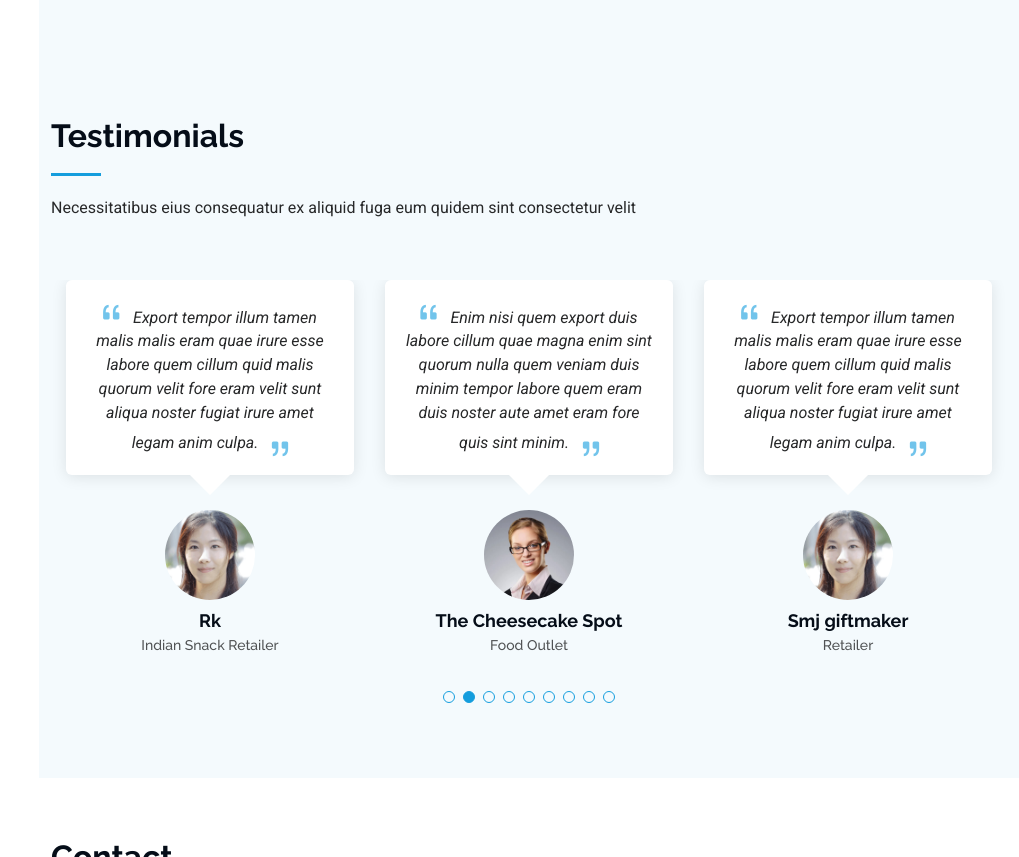
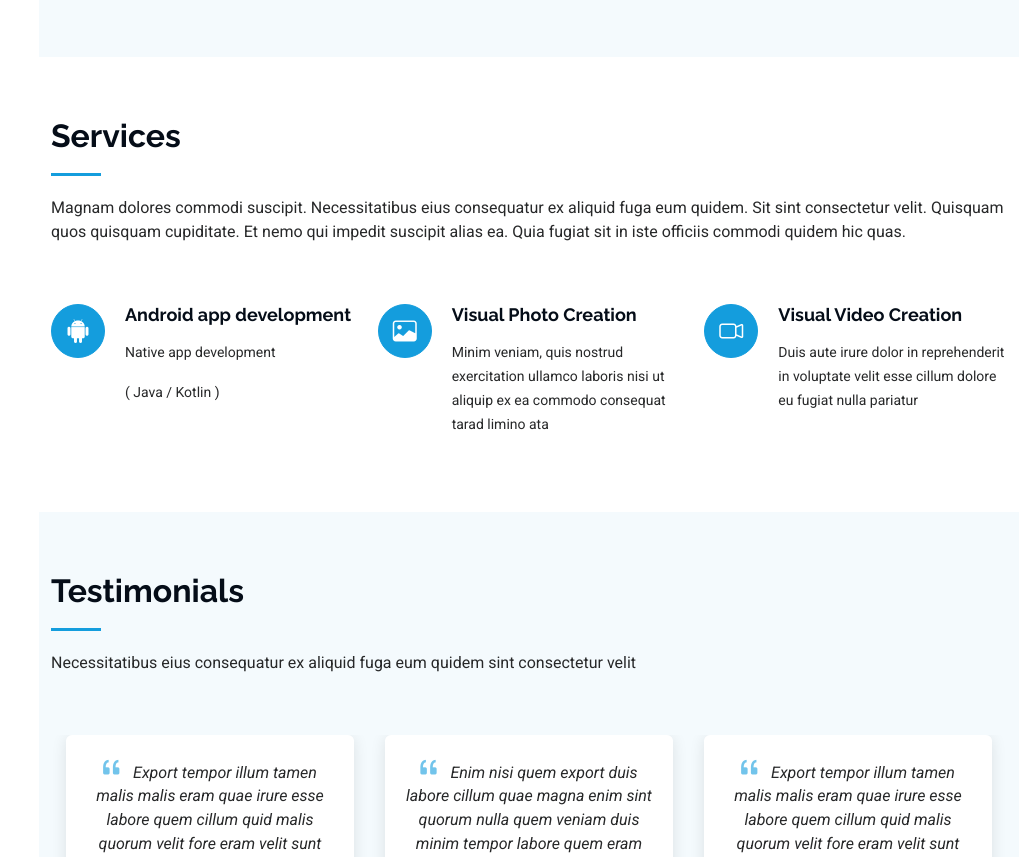
Before and after one commit to Arjunzala/Arjun-s-workfolio, a plain HTML site: page index.html in a window 1280 px wide. Shown: the part 5717-6574 px from the top of the page, without its empty margins (261-1280 px from the left). Drawn offline with Linux system fonts and the light colour scheme.

Commit message:
Update index.html

```diff
--- a/index.html
+++ b/index.html
@@ -698,6 +698,50 @@
       </div>
 
     </section><!-- /Portfolio Section -->
+ <!-- Services Section -->
+    <section id="services" class="services section">
+
+      <!-- Section Title -->
+      <div class="container section-title" data-aos="fade-up">
+        <h2>Services</h2>
+        <p>Magnam dolores commodi suscipit. Necessitatibus eius consequatur ex aliquid fuga eum quidem. Sit sint consectetur velit. Quisquam quos quisquam cupiditate. Et nemo qui impedit suscipit alias ea. Quia fugiat sit in iste officiis commodi quidem hic quas.</p>
+      </div><!-- End Section Title -->
+
+      <div class="container">
+
+        <div class="row gy-4">
+
+          <div class="col-lg-4 col-md-6 service-item d-flex" data-aos="fade-up" data-aos-delay="100">
+            <div class="icon flex-shrink-0"><i class="bi bi-android2"></i></div>
+            <div>
+              <h4 class="title"><a href="service-details.html" class="stretched-link">Android app development</a></h4>
+              <p class="description">Native app development</p>
+              <p class="description">( Java / Kotlin )</p>
+            </div>
+          </div>
+          <!-- End Service Item -->
+
+          <div class="col-lg-4 col-md-6 service-item d-flex" data-aos="fade-up" data-aos-delay="200">
+            <div class="icon flex-shrink-0"><i class="bi bi-image"></i></div>
+            <div>
+              <h4 class="title"><a href="service-details.html" class="stretched-link">Visual Photo Creation</a></h4>
+              <p class="description">Minim veniam, quis nostrud exercitation ullamco laboris nisi ut aliquip ex ea commodo consequat tarad limino ata</p>
+            </div>
+          </div><!-- End Service Item -->
+
+          <div class="col-lg-4 col-md-6 service-item d-flex" data-aos="fade-up" data-aos-delay="300">
+            <div class="icon flex-shrink-0"><i class="bi bi-camera-video"></i></div>
+            <div>
+              <h4 class="title"><a href="service-details.html" class="stretched-link">Visual Video Creation</a></h4>
+              <p class="description">Duis aute irure dolor in reprehenderit in voluptate velit esse cillum dolore eu fugiat nulla pariatur</p>
+            </div>
+          </div><!-- End Service Item -->
+
+        </div>
+
+      </div>
+
+    </section><!-- /Services Section -->
 
     <!-- Testimonials Section -->
     <section id="testimonials" class="testimonials section light-background">
```
